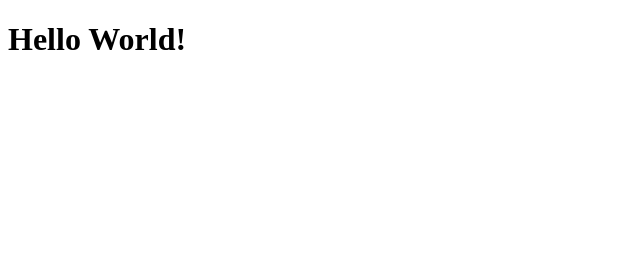
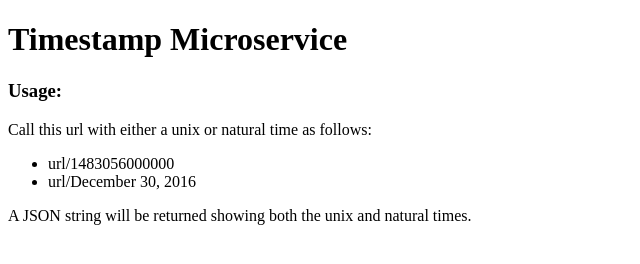
Before and after one commit to crhain/timestamp, a website: page public/index.html in a window 1280 px wide. Shown: the whole page, without its empty margins (0-640 px from the left). Drawn offline with Linux system fonts and the light colour scheme.

Commit message:
Add basic html document with instructions for using service

```diff
--- a/public/index.html
+++ b/public/index.html
@@ -4,6 +4,13 @@
         <title>Timestamp Microservice</title>
     </head>
     <body>
-        <h1>Hello World!</h1>
+        <h1>Timestamp Microservice</h1>
+        <h3>Usage:</h3>
+        <p>Call this url with either a unix or natural time as follows:</p>
+        <ul>
+            <li>url/1483056000000</li>
+            <li>url/December 30, 2016</li>
+        </ul>
+        <p>A JSON string will be returned showing both the unix and natural times.</p>
     </body>
 </html>
```
Also changed, not shown: README.md.
